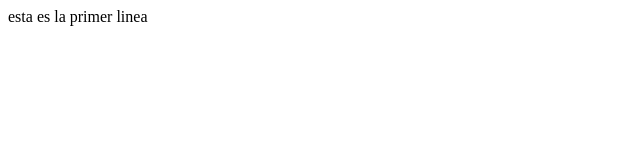
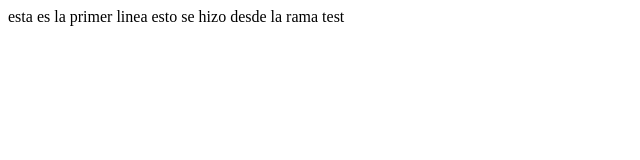
Before and after one commit to vicmancb/udem2016-2, a plain HTML site: page index.html in a window 1280 px wide. Shown: the whole page, without its empty margins (0-640 px from the left). Drawn offline with Linux system fonts and the light colour scheme.

Commit message:
commit desde test

```diff
--- a/index.html
+++ b/index.html
@@ -6,6 +6,6 @@
    </head>
    <body>
       esta es la primer linea
-
+      esto se hizo desde la rama test
    </body>
 </html>
```
